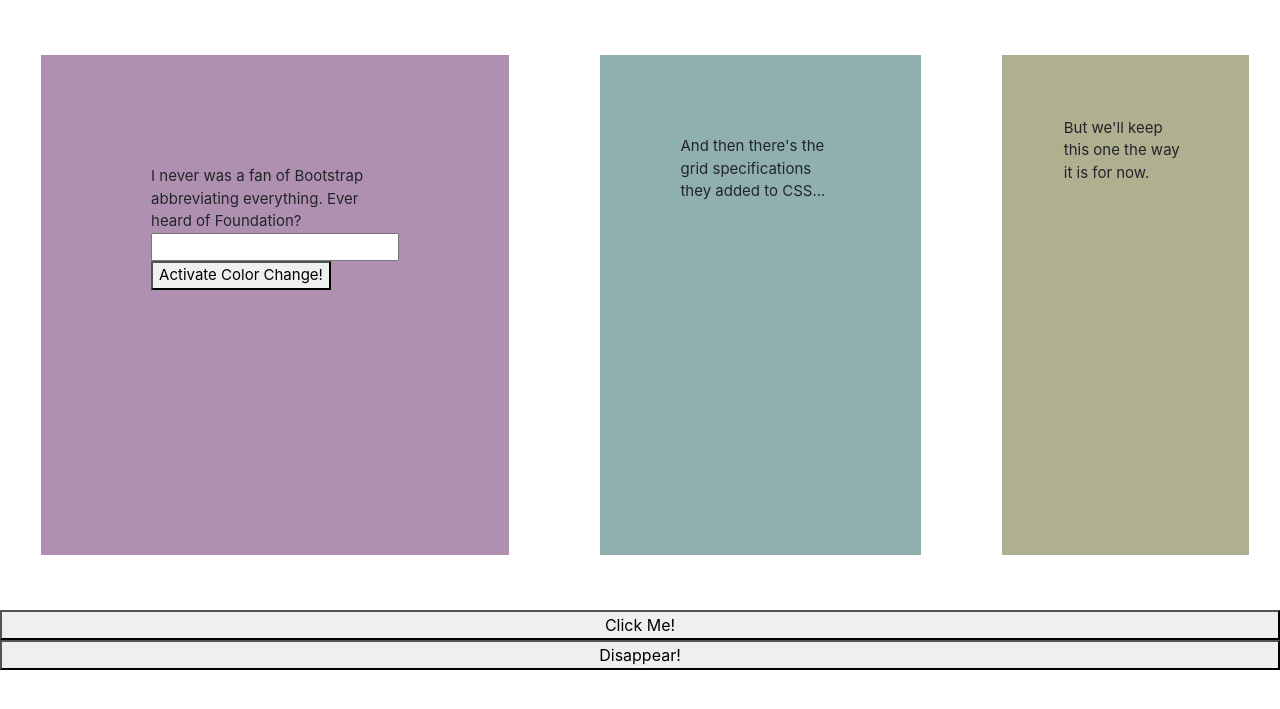
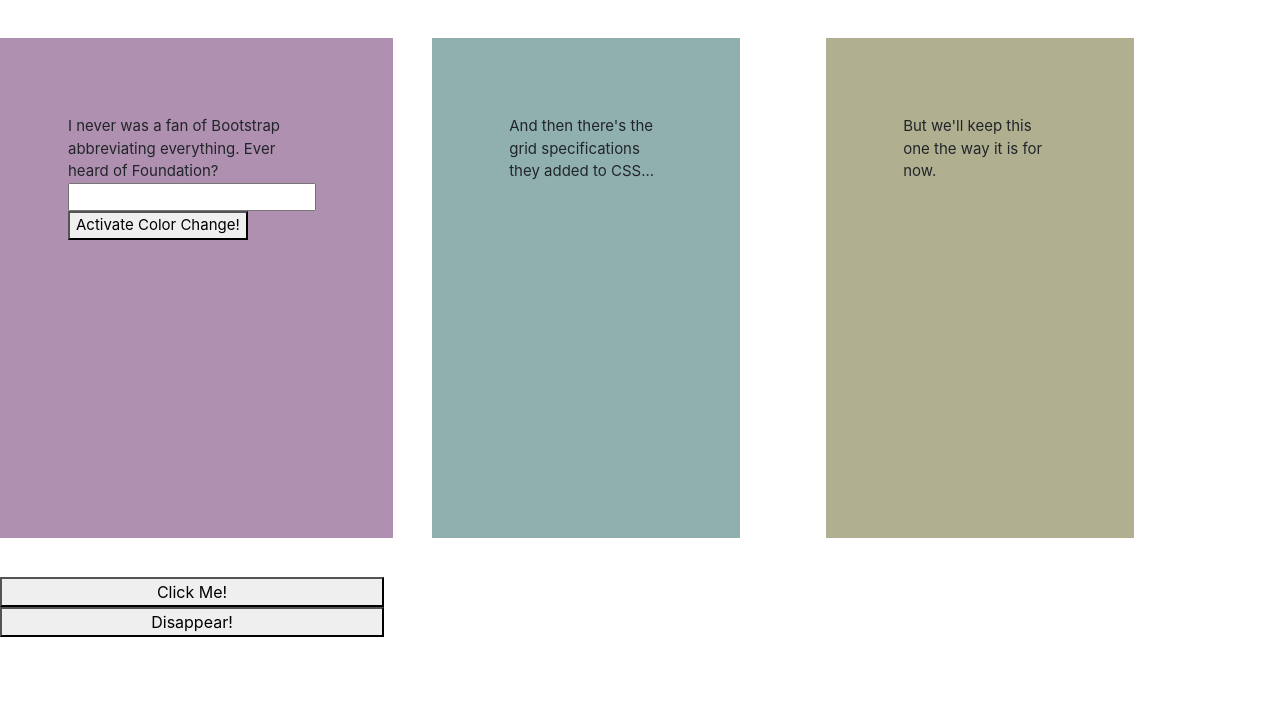
Before and after one commit to with-a-k/byui-cs313-teach2, a PHP site: page /index.html in a window 1280 px wide. Shown: the top 709 px of the page. Run offline with PHP 8.4, Linux system fonts and the light colour scheme.

Commit message:
Fix CSS grid column widths

```diff
--- a/web/style.css
+++ b/web/style.css
@@ -5,6 +5,7 @@
 .grid-row {
   display: inline-grid;
   gap: 10px;
+  grid-template-columns: 30% 30% 30%;
 }
 
 .grid-column {
```
